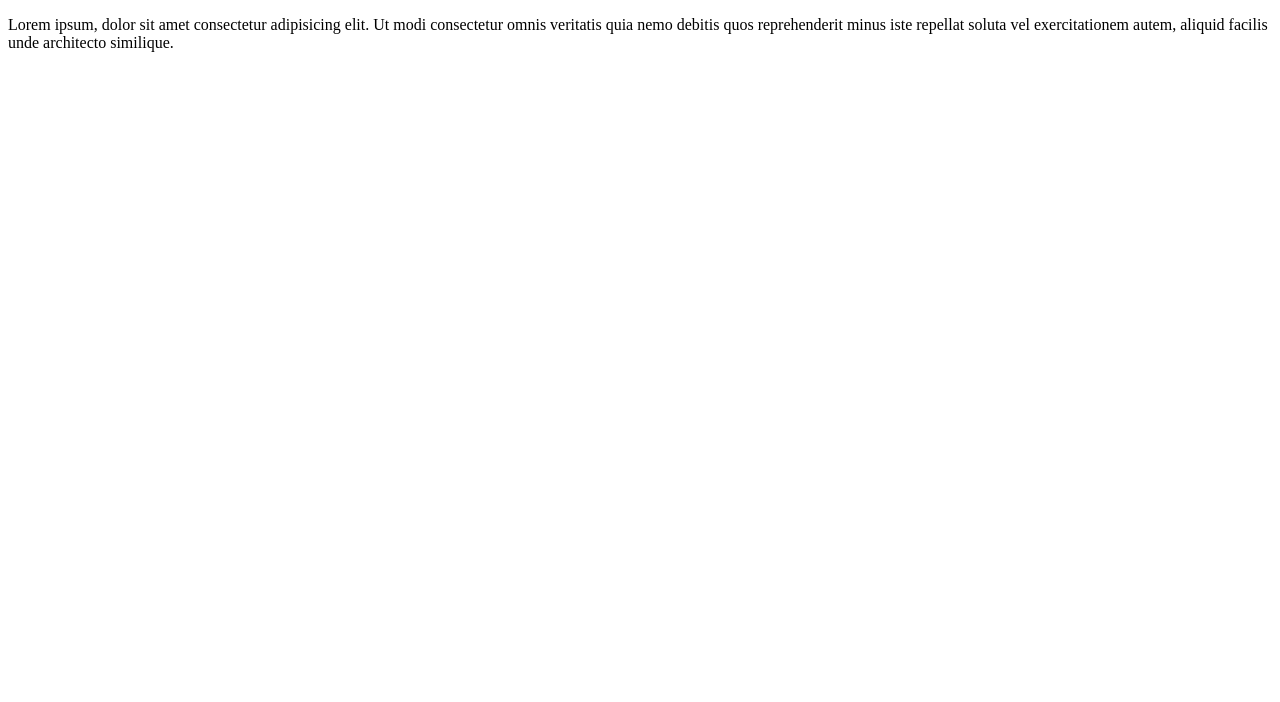
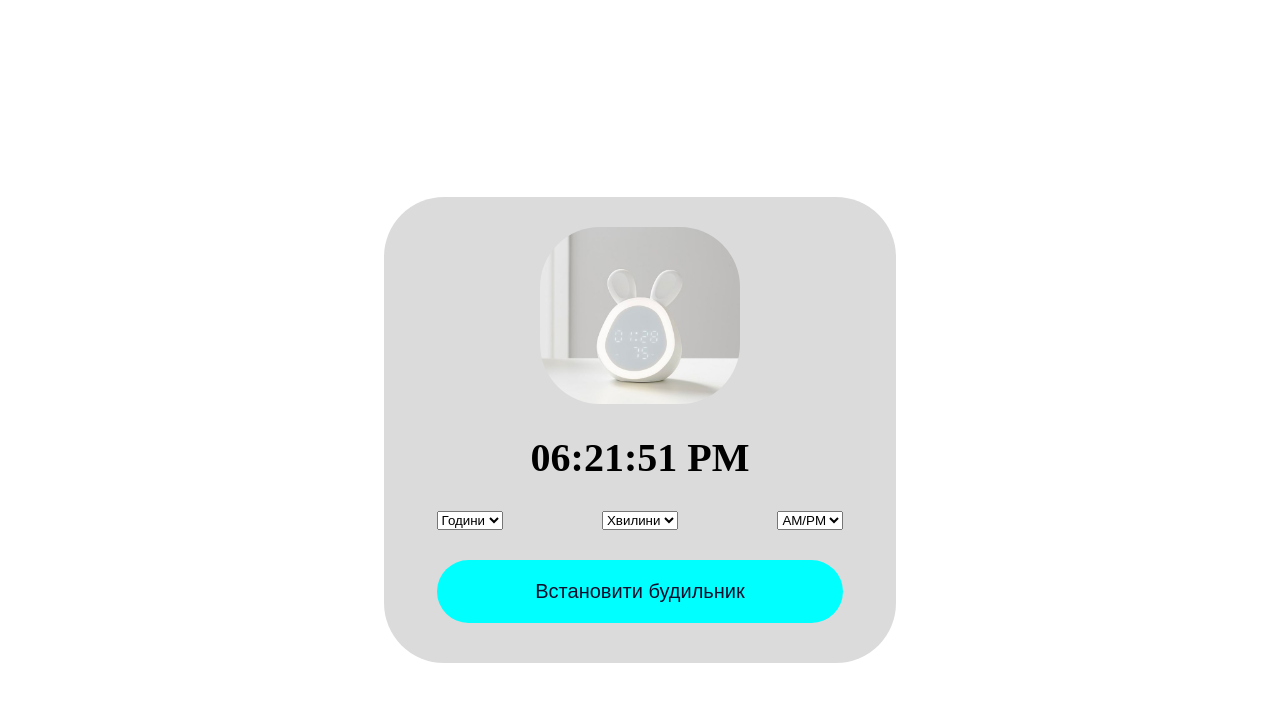
Before and after one commit to vadymolh/fe_lessons_18_09, a plain HTML site: page index.html in a window 1280 px wide. Drawn offline with Linux system fonts and the light colour scheme.

Commit message:
alarm Clock

```diff
--- a/css/styles.css
+++ b/css/styles.css
@@ -3,3 +3,58 @@
   padding: 0;
   box-sizing: border-box;
 }
+
+body {
+  display: flex;
+  flex-direction: column;
+  align-items: center;
+  justify-content: space-around;
+  min-height: 100vh;
+}
+
+.container {
+  width: 40%;
+  background-color: rgba(210, 210, 210, 0.8);
+  display: flex;
+  align-items: center;
+  justify-content: space-around;
+  flex-direction: column;
+  padding: 30px;
+  margin-top: 60px;
+  border-radius: 60px;
+}
+
+.container img {
+  max-width: 200px;
+  border-radius: 60px;
+}
+
+.container h1 {
+  font-size: 40px;
+  margin: 30px 0;
+}
+
+.clock-settings {
+  display: flex;
+  align-items: center;
+  justify-content: space-between;
+  width: 90%;
+}
+
+.container button {
+  width: 90%;
+  outline: none;
+  border: none;
+  color: rgb(16, 14, 45);
+  background-color: aqua;
+  margin-top: 30px;
+  margin-bottom: 10px;
+  font-size: 20px;
+  border-radius: 60px;
+  padding: 20px 0;
+}
+
+.progress {
+  height: 2vh;
+  background-color: blueviolet;
+}
--- a/index.html
+++ b/index.html
@@ -3,17 +3,37 @@
   <head>
     <meta charset="UTF-8" />
     <meta name="viewport" content="width=device-width, initial-scale=1.0" />
-    <title>Document</title>
+    <link rel="stylesheet" href="./css/styles.css" />
+    <title>Alarm Clock</title>
   </head>
 
   <body>
-    <p>
-      Lorem ipsum, dolor sit amet consectetur adipisicing elit. Ut modi
-      consectetur omnis veritatis quia nemo debitis quos reprehenderit minus
-      iste repellat soluta vel exercitationem autem, aliquid facilis unde
-      architecto similique.
-    </p>
+    <!-- <div class="progress">content</div> -->
+    <div class="container">
+      <img src="./files/clock.jpg" alt="Clock" />
+      <h1 id="current-time">00: 00 PM</h1>
+      <div class="clock-settings">
+        <div class="column">
+          <select>
+            <option value="Hour">Години</option>
+          </select>
+        </div>
+        <div class="column">
+          <select>
+            <option value="Minutes">Хвилини</option>
+          </select>
+        </div>
+        <div class="column">
+          <select>
+            <option value="AM/PM">AM/PM</option>
+            <option value="AM">AM</option>
+            <option value="PM">PM</option>
+          </select>
+        </div>
+      </div>
+      <button id="btn-alarm">Встановити будильник</button>
+    </div>
 
-    <script src="./js/app.js"></script>
+    <script src="./js/alarmClock.js"></script>
   </body>
 </html>
--- /dev/null
+++ b/js/alarmClock.js
@@ -0,0 +1,88 @@
+const selectAlarm = document.querySelectorAll("select");
+//console.log(selectAlarm);
+
+const currentTime = document.querySelector("#current-time");
+//console.log(currentTime);
+const clockSettings = document.querySelector(".clock-settings");
+const btnAlarm = document.querySelector("#btn-alarm");
+
+// div = document.querySelector(".progress");
+// console.dir(div);
+//div.style.width = "10%";
+
+let halfDay = "AM";
+
+//-------------------------------- Alarm Sound Object-------------------------
+let alarmTime = "";
+let ring = new Audio("./files/ring.mp3");
+let isAlarm = false;
+// ------------checkAlarm function -------------------------------------
+
+function checkAlarm(hour, min) {
+  if (alarmTime == `${hour}:${min} ${halfDay}`) {
+    console.log("Alarm!!!");
+    ring.play();
+    ring.loop = true;
+  }
+}
+
+//------------------------------------AlarmClock Interval---------------------
+
+setInterval(() => {
+  let timeClock = new Date();
+  let hour = timeClock.getHours();
+  let min = timeClock.getMinutes();
+  let s = timeClock.getSeconds();
+
+  if (hour > 12) {
+    hour -= 12;
+    halfDay = "PM";
+  }
+
+  hour = hour == 0 ? (hour = 12) : hour;
+  hour = hour < 10 ? "0" + hour : hour;
+  min = min < 10 ? "0" + min : min;
+  s = s < 10 ? "0" + s : s;
+
+  currentTime.innerText = `${hour}:${min}:${s} ${halfDay}`;
+  checkAlarm(hour, min);
+}, 1000);
+
+// -------------------Alarm SET-------------------------------
+
+function setAlarm() {
+  if (isAlarm) {
+    alarmTime = "";
+    ring.pause();
+    btnAlarm.innerText = "Встановити будильник";
+    return (isAlarm = false);
+  }
+  let hour = selectAlarm[0].value,
+    min = selectAlarm[1].value;
+  half = selectAlarm[2].value;
+  let time = `${hour}:${min} ${half}`;
+
+  alarmTime = time; // Бракувало цього рядка!!!
+  btnAlarm.innerText = "Скасувати будильник";
+  isAlarm = true;
+}
+//------------------------------------------------------
+
+btnAlarm.addEventListener("click", setAlarm);
+
+// ------------- GENERATE OPTIONS ---------------------------------------
+//Hours
+for (let i = 0; i <= 12; i++) {
+  i = i < 10 ? "0" + i : i;
+  let option = document.createElement("option", { value: i });
+  option.textContent = i;
+  selectAlarm[0].firstElementChild.insertAdjacentElement("beforebegin", option);
+}
+
+//Minutes
+for (let i = 0; i <= 59; i++) {
+  i = i < 10 ? "0" + i : i;
+  let option = document.createElement("option", { value: i });
+  option.textContent = i;
+  selectAlarm[1].firstElementChild.insertAdjacentElement("beforebegin", option);
+}
```
Also changed, not shown: callbacksDemo.html (added, +20 -0 lines), callbacksDemo.js (added, +62 -0 lines), files/clock.jpg (added), js/app.js (deleted), 2 other files.
